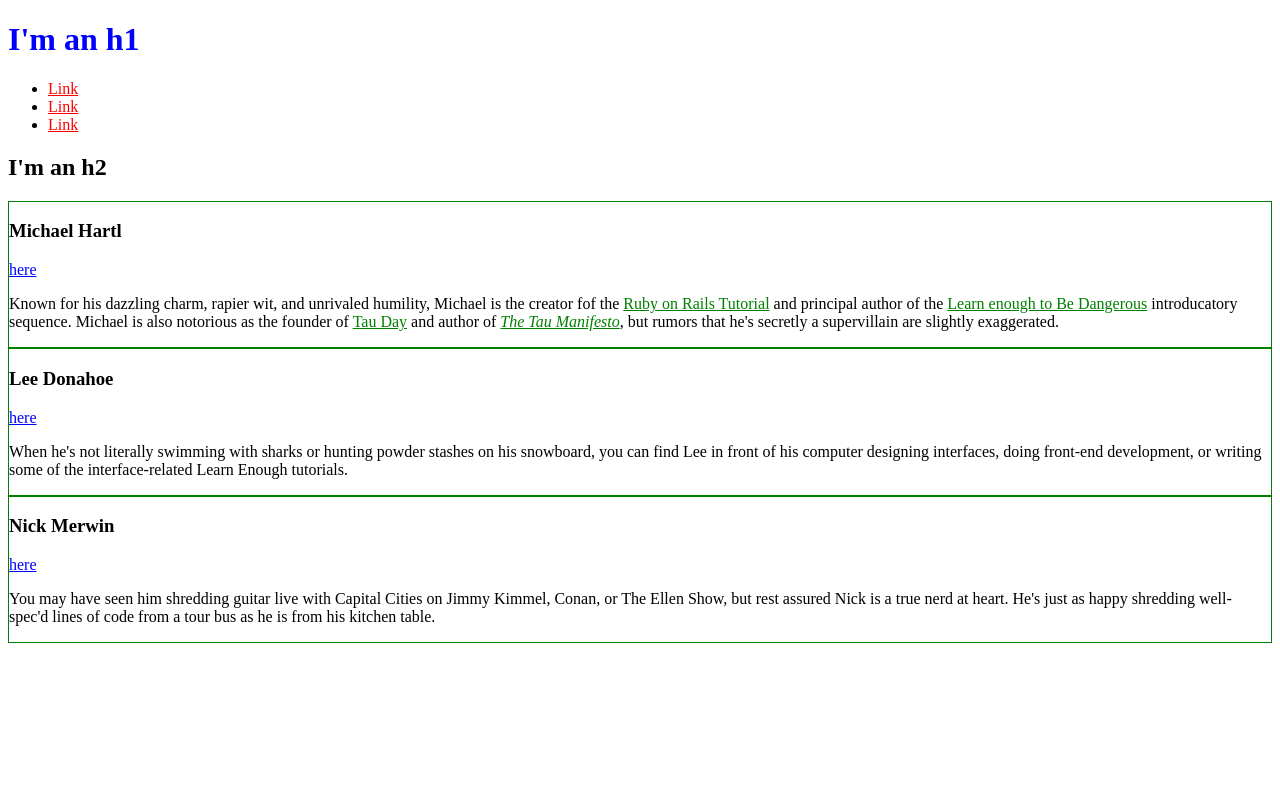
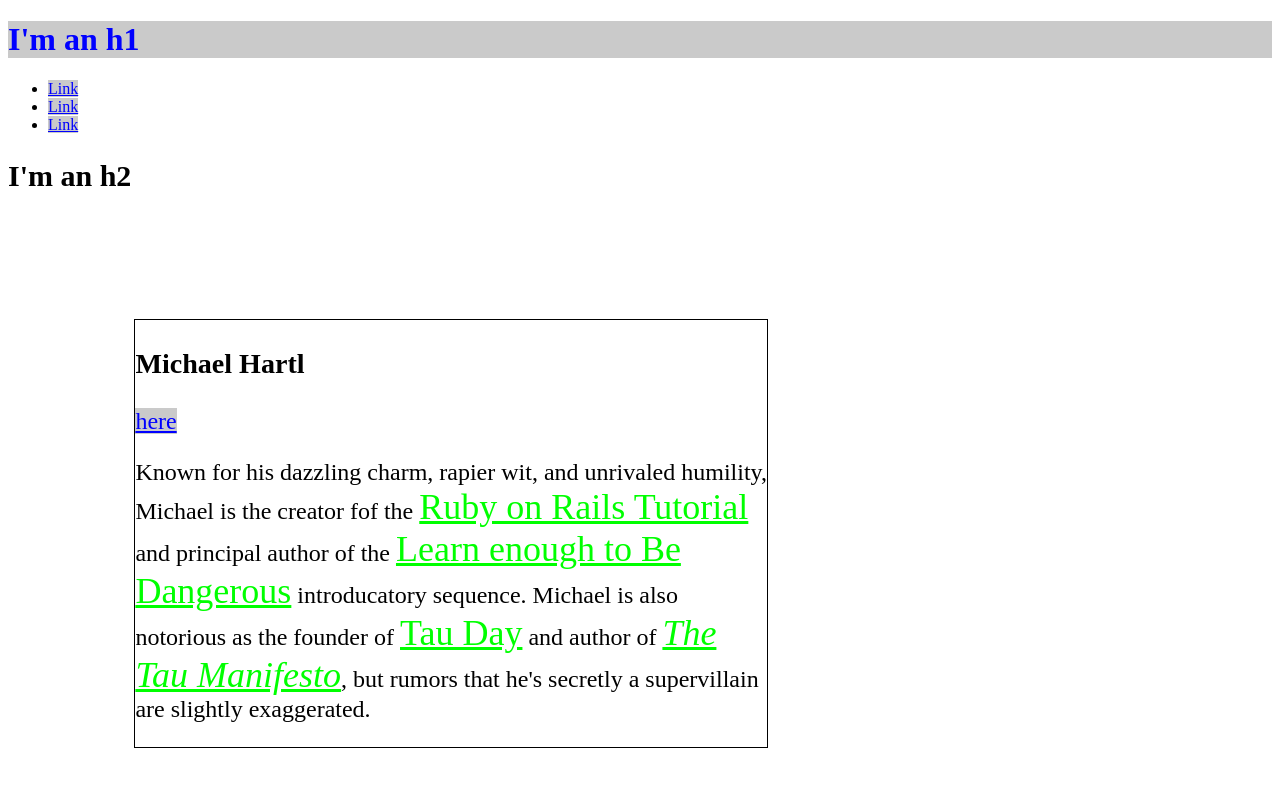
Before and after one commit to djhart/djhart.github.io, a plain HTML site: page index.html in a window 1280 px wide. Shown: the top 800 px of the page. Drawn offline with Linux system fonts and the light colour scheme.

Commit message:
up to 3.5

```diff
--- a/index.html
+++ b/index.html
@@ -4,20 +4,33 @@
     <title>Test Page: Don't Panic</title>
     <meta charset="utf-8" >
     <style>
+     /* GLOBAL STYLES */
+
      a {
-       color: red;
+       color: rgba(143, 67, 150, 0.2);
      }
-     div.bio-box {
-       border: 1px solid green;
+
+     h2 {
+       font-size: 30px;
+     }
+
+     /* BIO STYLES */
+     .bio-wrapper {
+       /* width: 500px; */
      }
      .bio-box {
-       border: 1px solid black;
+       border: 1px solid #000;
+       width: 50%;
+       margin: 10%;
+       font-size: 150%;
      }
      .bio-copy a {
-       color: green;
+       font-size: 150%;
+       color: #0f0;
      }
      .social-link {
-       color: blue;
+       background: rgba(150, 150, 150, 0.5);
+       color: #00f;
      }
     </style>
   </head>
@@ -25,16 +38,17 @@
     <h1 class="social-link">I'm an h1</h1>
     <ul>
       <li>
-        <a href="http://example.com/">Link</a>
+        <a href="http://example.com/" class="social-link">Link</a>
       </li>
       <li>
-        <a href="http://example.com/">Link</a>
+        <a href="http://example.com/" class="social-link">Link</a>
       </li>
       <li>
-        <a href="http://example.com/">Link</a>
+        <a href="http://example.com/" class="social-link">Link</a>
       </li>
     </ul>
     <h2>I'm an h2</h2>
+    <div class="bio-wrapper" >
       <div class="bio-box">
         <h3>Michael Hartl</h3>
         <a href="http://twitter.com/mhartl" class="social-link">here</a>
@@ -65,6 +79,7 @@
           </p>
         </div>
       </div>
+    </div>
   </body>
 
 </html>
```
Lines whose indentation alone changed are shown as unchanged.
